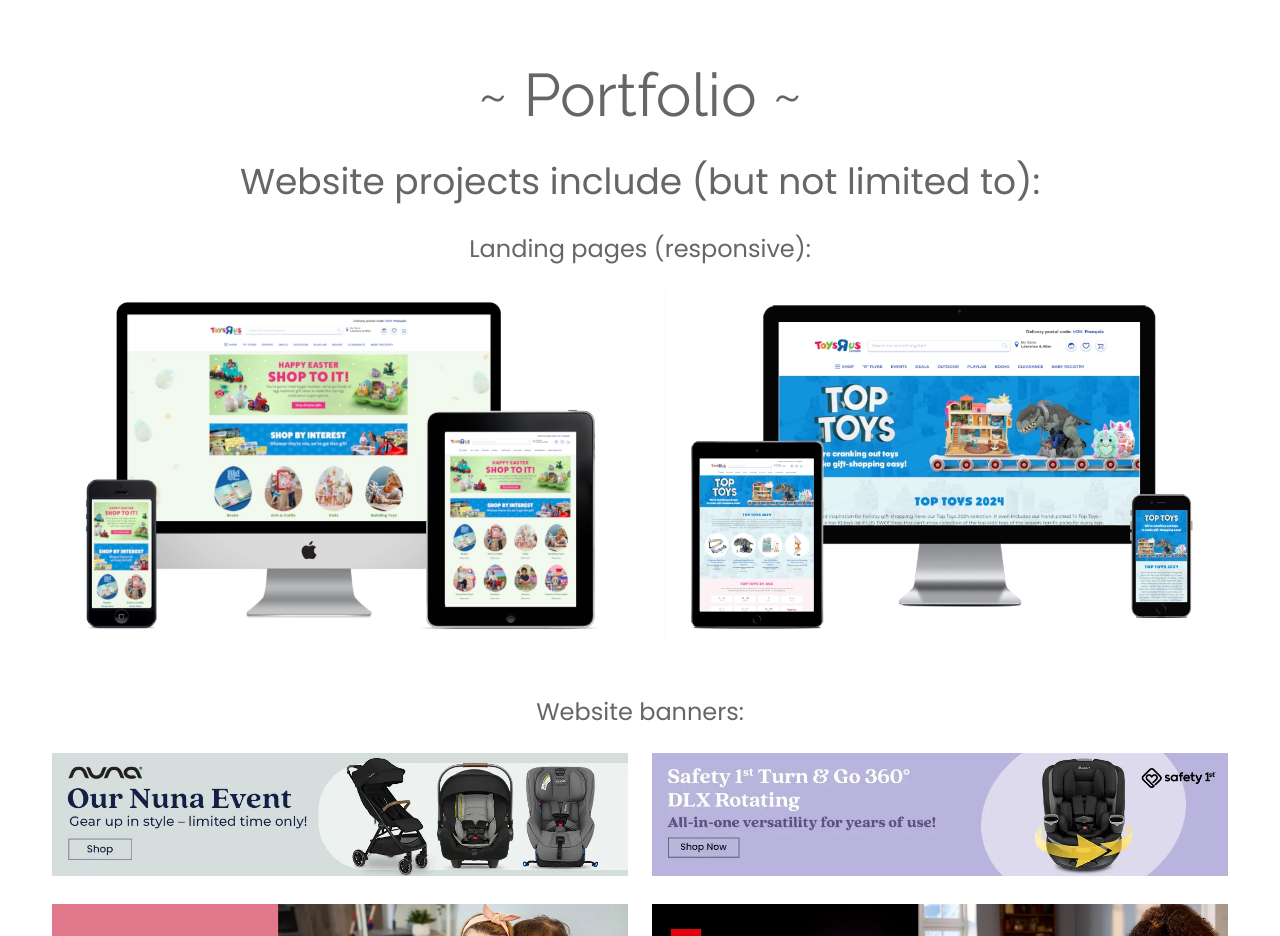
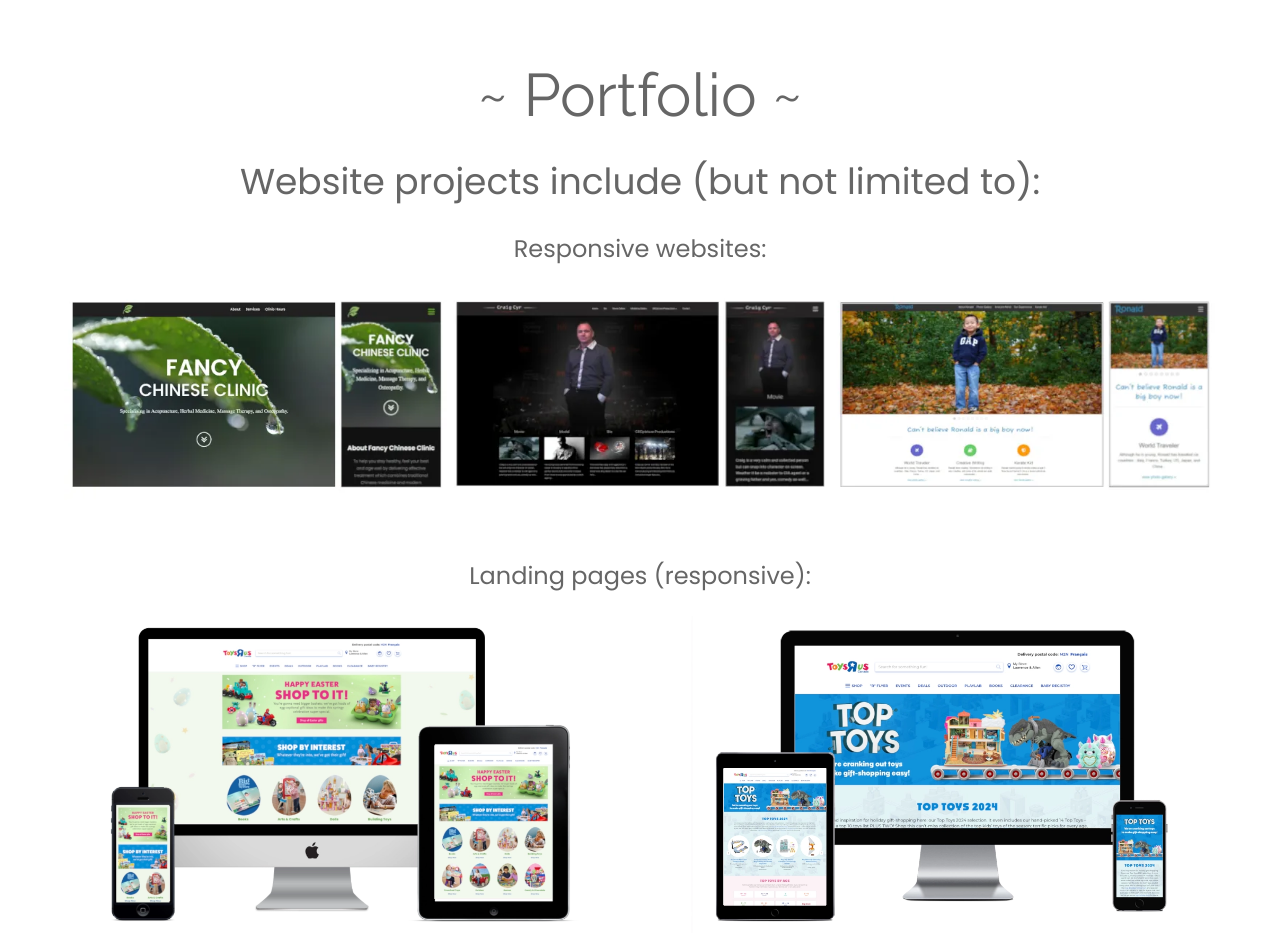
Before and after one commit to lavinayuan/portfolio, a plain HTML site: page index.html in a window 1280 px wide. Shown: the top 936 px of the page. Drawn offline with Linux system fonts and the light colour scheme.

Commit message:
Add files via upload

```diff
--- a/index.html
+++ b/index.html
@@ -54,6 +54,16 @@
 
 .sample-4-col > div { width: calc(92%/4); }
 
+.sample-3-col {
+	display: flex;
+	flex-wrap: wrap;
+	justify-content: center;
+	margin-top:24px;
+	margin-bottom:60px;
+	}
+
+.sample-3-col > div { width: calc(96%/3); }
+
 .sample-2-col {
 	display: flex;
 	flex-wrap: wrap;
@@ -64,7 +74,7 @@
 	}
 
 .sample-2-col > div { width: calc(98%/2); margin-bottom:30px; }
-
+.sample-2-col > div img { width: 90%; }
 
 .email-sample {
 	display: flex;
@@ -94,6 +104,7 @@
 
 	.email-sample > div { width: calc(78%/3); margin:0 10px; margin-bottom:12px; }
 	.sample-4-col > div { width: calc(88%/4); margin-bottom:6px; }
+	.sample-3-col { padding: 0 18px; margin-bottom: 42px; }
 	.sample-2-col > div { width: calc(90%/2); margin-bottom:24px; }
 
 	.animate { width: 21%;  margin:2px 6px; margin-bottom: 22px; }
@@ -122,6 +133,8 @@
 
 	.sample-4-col { margin-top:20px; margin-bottom:42px; }
 	.sample-4-col > div { width: calc(90%/2); }
+	.sample-3-col { margin-bottom: 36px; }
+	.sample-3-col > div { width: 90%; }
 	.sample-2-col { margin-top:0px; margin-top:30px; margin-bottom:40px; }
 	.sample-2-col > div { width: 95%; margin-bottom:8px; }
 
@@ -140,6 +153,13 @@
 
 	<div class="title">~ Portfolio ~</div>
 		<div class="subtitle" id="webdesign">Website projects include (but not limited to):</div>
+
+	<p class="portfolio">Responsive websites:</p>
+		<div class="sample-3-col">
+			<div><a href="https://lavinayuan.github.io/fancychineseclinic/index.html" target="_blank"><img src="images/fancychineseclinicscreen.webp"></a></div>
+			<div><a href="https://lavinayuan.github.io/craigcyr/" target="_blank"><img src="images/craigcyrscreen.webp"></a></div>
+			<div><a href="https://lavinayuan.github.io/ronalddong/index.html" target="_blank"><img src="images/ronalddongscreen.webp"></a></div>
+		</div>
 
 	<p class="portfolio">Landing pages (responsive):</p>
 
```
